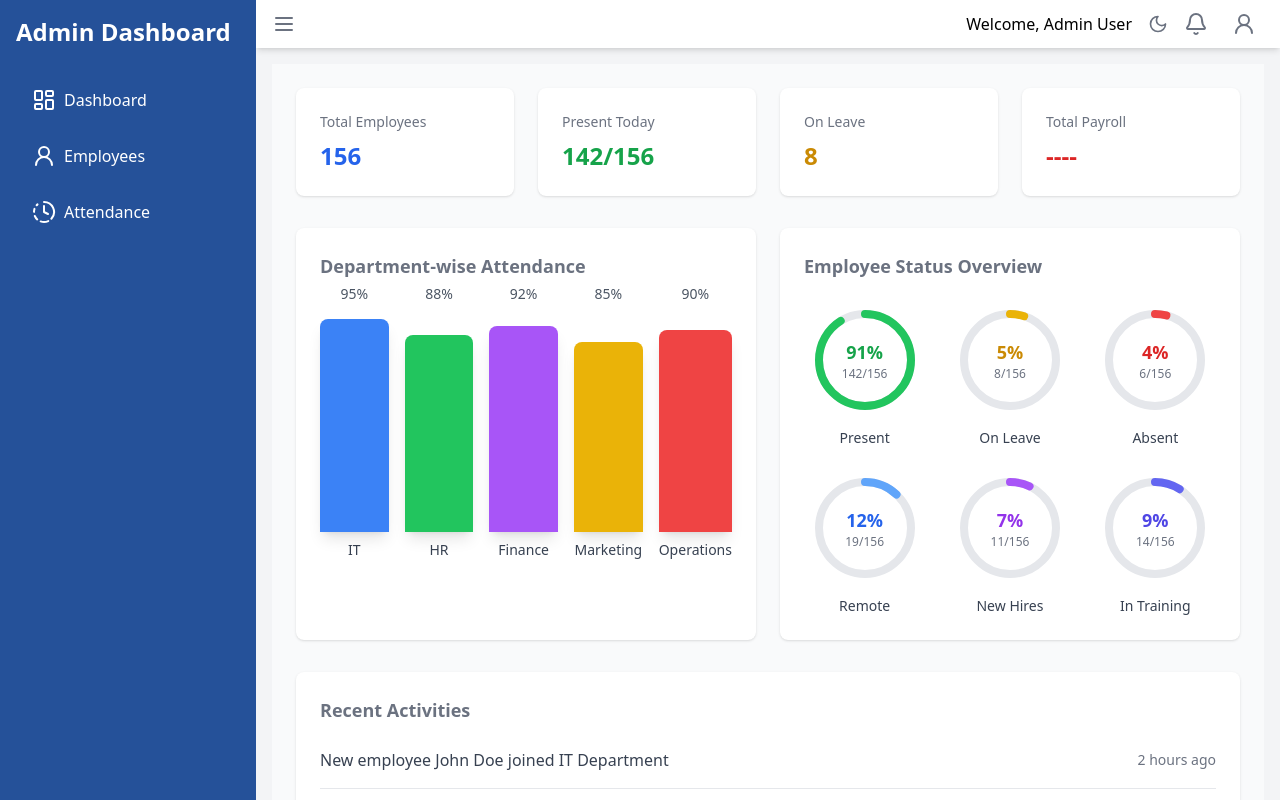
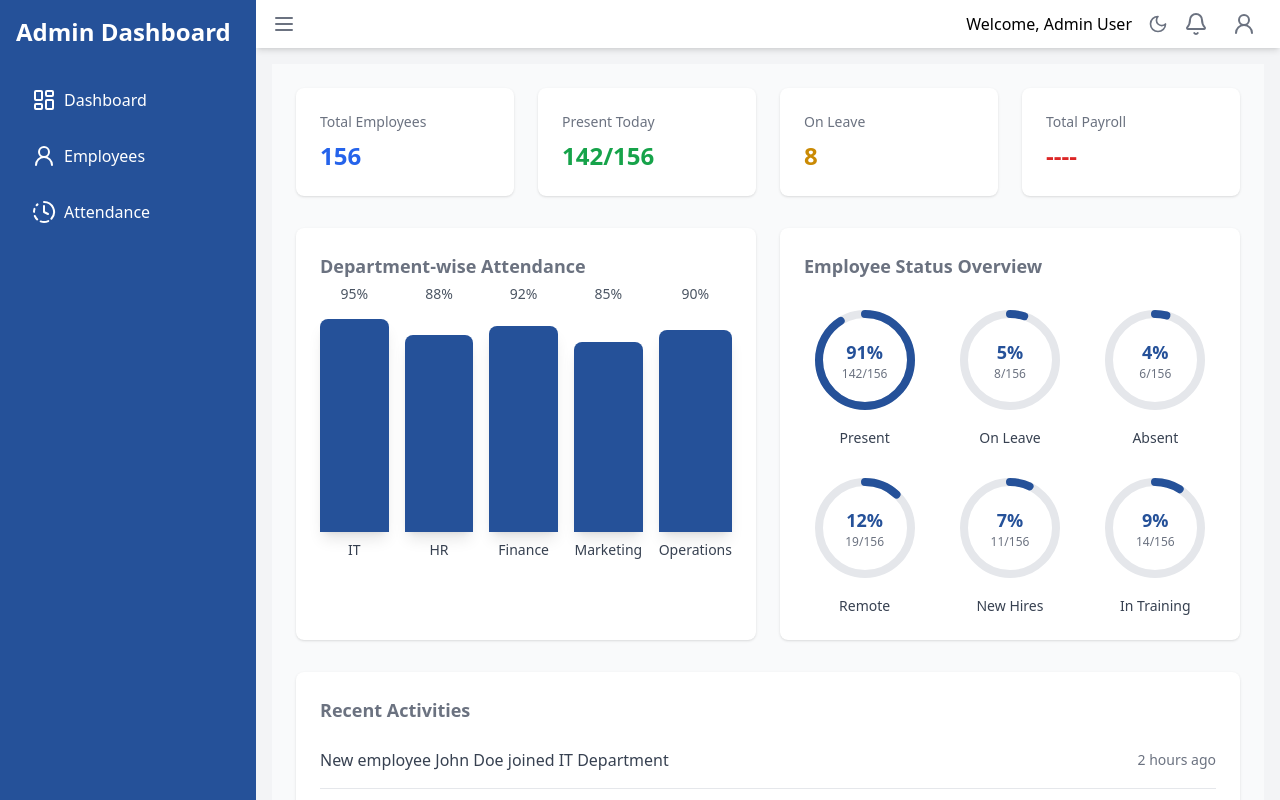
Before and after one commit to saifullah-max/pegahcm-frontend, a React (Vite) app: page /login in a window 1280 px wide. Both pictures are taken after typing "name@example.com", "Sample123" into the empty fields and a click on the button "Sign in". Built offline with nearby package versions, Linux system fonts and the light colour scheme.

Commit message:
Changes in dashboard

```diff
--- a/src/pages/AddEmployee.tsx
+++ b/src/pages/AddEmployee.tsx
@@ -1,6 +1,6 @@
 import React, { useState } from 'react';
-import { UserOutlined, ArrowLeftOutlined } from '@ant-design/icons';
 import { useNavigate } from 'react-router-dom';
+import { ArrowLeft, UserRound } from 'lucide-react';
 
 interface Employee {
   id: number;
@@ -86,10 +86,10 @@ const AddEmployee: React.FC = () => {
           onClick={() => navigate('/employees')}
           className="mr-4 text-gray-600 dark:text-gray-400 hover:text-gray-900 dark:hover:text-gray-200"
         >
-          <ArrowLeftOutlined className="text-xl" />
+          <ArrowLeft className="text-xl" />
         </button>
         <h1 className="text-2xl text-gray-700 dark:text-gray-200 flex items-center gap-2">
-          <UserOutlined /> Add New Employee
+          <UserRound /> Add New Employee
         </h1>
       </div>
 
--- a/src/pages/Dashboard.tsx
+++ b/src/pages/Dashboard.tsx
@@ -10,11 +10,11 @@ interface DepartmentData {
 const Dashboard: React.FC = () => {
 
   const departments: DepartmentData[] = [
-    { name: 'IT', attendance: 95, color: 'bg-blue-500' },
-    { name: 'HR', attendance: 88, color: 'bg-green-500' },
-    { name: 'Finance', attendance: 92, color: 'bg-purple-500' },
-    { name: 'Marketing', attendance: 85, color: 'bg-yellow-500' },
-    { name: 'Operations', attendance: 90, color: 'bg-red-500' },
+    { name: 'IT', attendance: 95, color: 'bg-[#255199]' },
+    { name: 'HR', attendance: 88, color: 'bg-[#255199]' },
+    { name: 'Finance', attendance: 92, color: 'bg-[#255199]' },
+    { name: 'Marketing', attendance: 85, color: 'bg-[#255199]' },
+    { name: 'Operations', attendance: 90, color: 'bg-[#255199]' },
   ];
 
   const activities = [
@@ -118,7 +118,7 @@ const Dashboard: React.FC = () => {
                     cy="56"
                   />
                   <circle
-                    className="text-green-500 dark:text-green-400 transition-all duration-1000 ease-in-out"
+                    className="text-[#255199] dark:text-[#2F66C1] transition-all duration-1000 ease-in-out"
                     strokeWidth="8"
                     strokeDasharray={289.0}
                     strokeDashoffset={289.0 * (1 - 0.91)}
@@ -133,7 +133,7 @@ const Dashboard: React.FC = () => {
                   </circle>
                 </svg>
                 <div className="absolute top-1/2 left-1/2 transform -translate-x-1/2 -translate-y-1/2 text-center">
-                  <div className="text-lg font-bold text-green-600 dark:text-green-400">91%</div>
+                  <div className="text-lg font-bold text-[#255199] dark:text-[#2F66C1]">91%</div>
                   <div className="text-xs text-gray-500 dark:text-gray-400">142/156</div>
                 </div>
               </div>
@@ -154,7 +154,7 @@ const Dashboard: React.FC = () => {
                     cy="56"
                   />
                   <circle
-                    className="text-yellow-500 dark:text-yellow-400 transition-all duration-1000 ease-in-out"
+                    className="text-[#255199] dark:text-[#2F66C1] transition-all duration-1000 ease-in-out"
                     strokeWidth="8"
                     strokeDasharray={289.0}
                     strokeDashoffset={289.0 * (1 - 0.05)}
@@ -169,7 +169,7 @@ const Dashboard: React.FC = () => {
                   </circle>
                 </svg>
                 <div className="absolute top-1/2 left-1/2 transform -translate-x-1/2 -translate-y-1/2 text-center">
-                  <div className="text-lg font-bold text-yellow-600 dark:text-yellow-400">5%</div>
+                  <div className="text-lg font-bold text-[#255199] dark:text-[#2F66C1]">5%</div>
                   <div className="text-xs text-gray-500 dark:text-gray-400">8/156</div>
                 </div>
               </div>
@@ -190,7 +190,7 @@ const Dashboard: React.FC = () => {
                     cy="56"
                   />
                   <circle
-                    className="text-red-500 dark:text-red-400 transition-all duration-1000 ease-in-out"
+                    className="text-[#255199] dark:text-[#2F66C1] transition-all duration-1000 ease-in-out"
                     strokeWidth="8"
                     strokeDasharray={289.0}
                     strokeDashoffset={289.0 * (1 - 0.04)}
@@ -205,7 +205,7 @@ const Dashboard: React.FC = () => {
                   </circle>
                 </svg>
                 <div className="absolute top-1/2 left-1/2 transform -translate-x-1/2 -translate-y-1/2 text-center">
-                  <div className="text-lg font-bold text-red-600 dark:text-red-400">4%</div>
+                  <div className="text-lg font-bold text-[#255199] dark:text-[#2F66C1]">4%</div>
                   <div className="text-xs text-gray-500 dark:text-gray-400">6/156</div>
                 </div>
               </div>
@@ -226,7 +226,7 @@ const Dashboard: React.FC = () => {
                     cy="56"
                   />
                   <circle
-                    className="text-blue-400 transition-all duration-1000 ease-in-out"
+                    className="text-[#255199] transition-all duration-1000 ease-in-out"
                     strokeWidth="8"
                     strokeDasharray={289.0}
                     strokeDashoffset={289.0 * (1 - 0.12)}
@@ -241,7 +241,7 @@ const Dashboard: React.FC = () => {
                   </circle>
                 </svg>
                 <div className="absolute top-1/2 left-1/2 transform -translate-x-1/2 -translate-y-1/2 text-center">
-                  <div className="text-lg font-bold text-blue-600 dark:text-blue-400">12%</div>
+                  <div className="text-lg font-bold text-[#255199] dark:text-[#2F66C1]">12%</div>
                   <div className="text-xs text-gray-500 dark:text-gray-400">19/156</div>
                 </div>
               </div>
@@ -262,7 +262,7 @@ const Dashboard: React.FC = () => {
                     cy="56"
                   />
                   <circle
-                    className="text-purple-500 dark:text-purple-400 transition-all duration-1000 ease-in-out"
+                    className="text-[#255199] dark:text-[#2F66C1] transition-all duration-1000 ease-in-out"
                     strokeWidth="8"
                     strokeDasharray={289.0}
                     strokeDashoffset={289.0 * (1 - 0.07)}
@@ -277,7 +277,7 @@ const Dashboard: React.FC = () => {
                   </circle>
                 </svg>
                 <div className="absolute top-1/2 left-1/2 transform -translate-x-1/2 -translate-y-1/2 text-center">
-                  <div className="text-lg font-bold text-purple-600 dark:text-purple-400">7%</div>
+                  <div className="text-lg font-bold text-[#255199] dark:text-[#2F66C1]">7%</div>
                   <div className="text-xs text-gray-500 dark:text-gray-400">11/156</div>
                 </div>
               </div>
@@ -298,7 +298,7 @@ const Dashboard: React.FC = () => {
                     cy="56"
                   />
                   <circle
-                    className="text-indigo-500 dark:text-indigo-400 transition-all duration-1000 ease-in-out"
+                    className="text-[#255199] dark:text-[#2F66C1] transition-all duration-1000 ease-in-out"
                     strokeWidth="8"
                     strokeDasharray={289.0}
                     strokeDashoffset={289.0 * (1 - 0.09)}
@@ -313,7 +313,7 @@ const Dashboard: React.FC = () => {
                   </circle>
                 </svg>
                 <div className="absolute top-1/2 left-1/2 transform -translate-x-1/2 -translate-y-1/2 text-center">
-                  <div className="text-lg font-bold text-indigo-600 dark:text-indigo-400">9%</div>
+                  <div className="text-lg font-bold text-[#255199] dark:text-[#2F66C1]">9%</div>
                   <div className="text-xs text-gray-500 dark:text-gray-400">14/156</div>
                 </div>
               </div>
--- a/src/pages/Employees.tsx
+++ b/src/pages/Employees.tsx
@@ -1,6 +1,6 @@
 import React, { useState, useEffect } from 'react';
-import { UserOutlined, PlusOutlined } from '@ant-design/icons';
 import { useNavigate } from 'react-router-dom';
+import { Plus, UserRound } from 'lucide-react';
 
 interface Employee {
   id: number;
@@ -159,13 +159,13 @@ const Employees: React.FC = () => {
     <div className="container mx-auto px-4 py-8 bg-gray-50 dark:bg-gray-900 min-h-screen transition-colors duration-200">
       <div className="mb-6 flex justify-between items-center">
         <h1 className="text-2xl text-gray-700 dark:text-gray-200 flex items-center gap-2">
-          <UserOutlined /> Employees
+          <UserRound /> Employees
         </h1>
         <button
           onClick={handleNavigateToAddEmployee}
           className="text-white px-4 py-2 rounded-md flex items-center gap-1 transition-colors duration-200 bg-[#255199] hover:bg-[#2F66C1]"
         >
-          <PlusOutlined /> Add Employee
+          <Plus /> Add Employee
         </button>
       </div>
 
```
